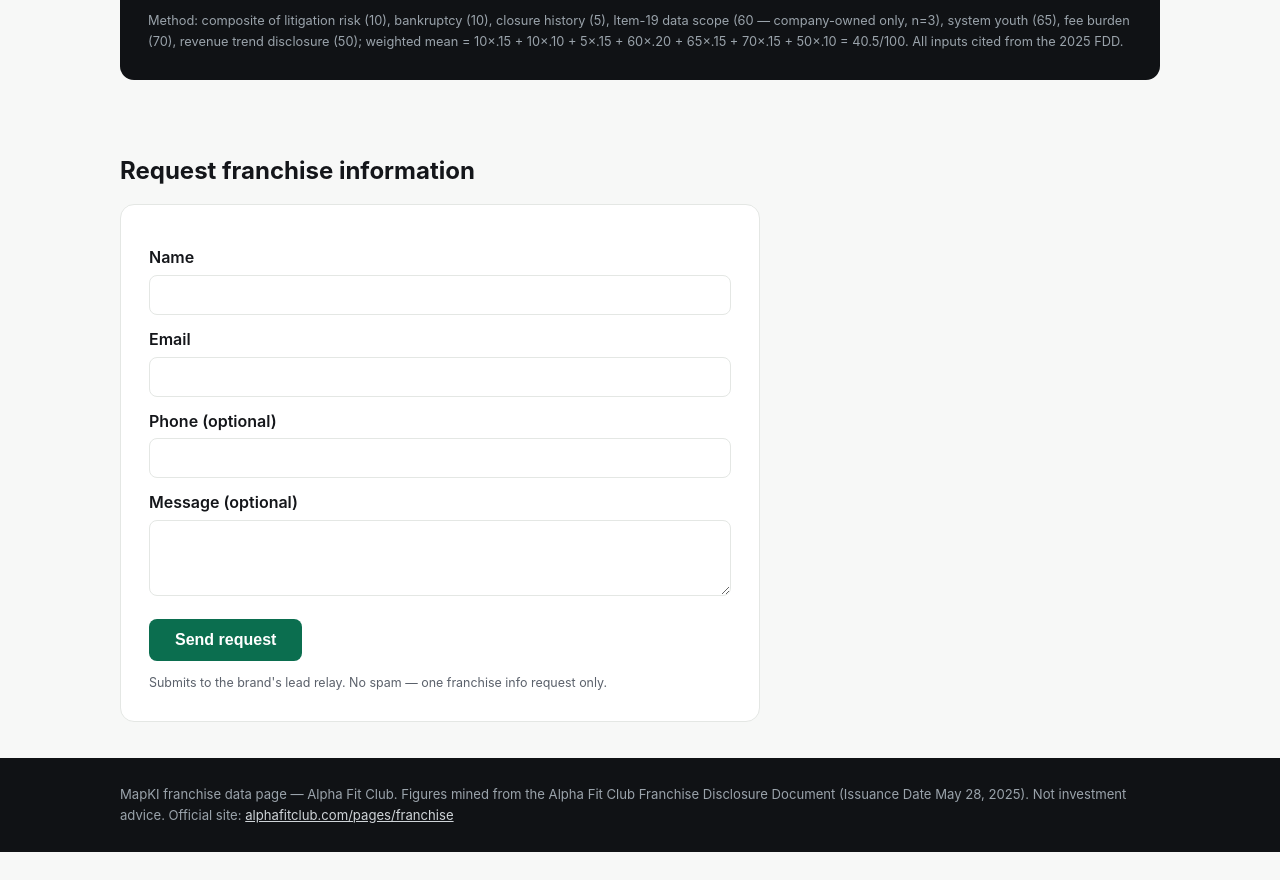
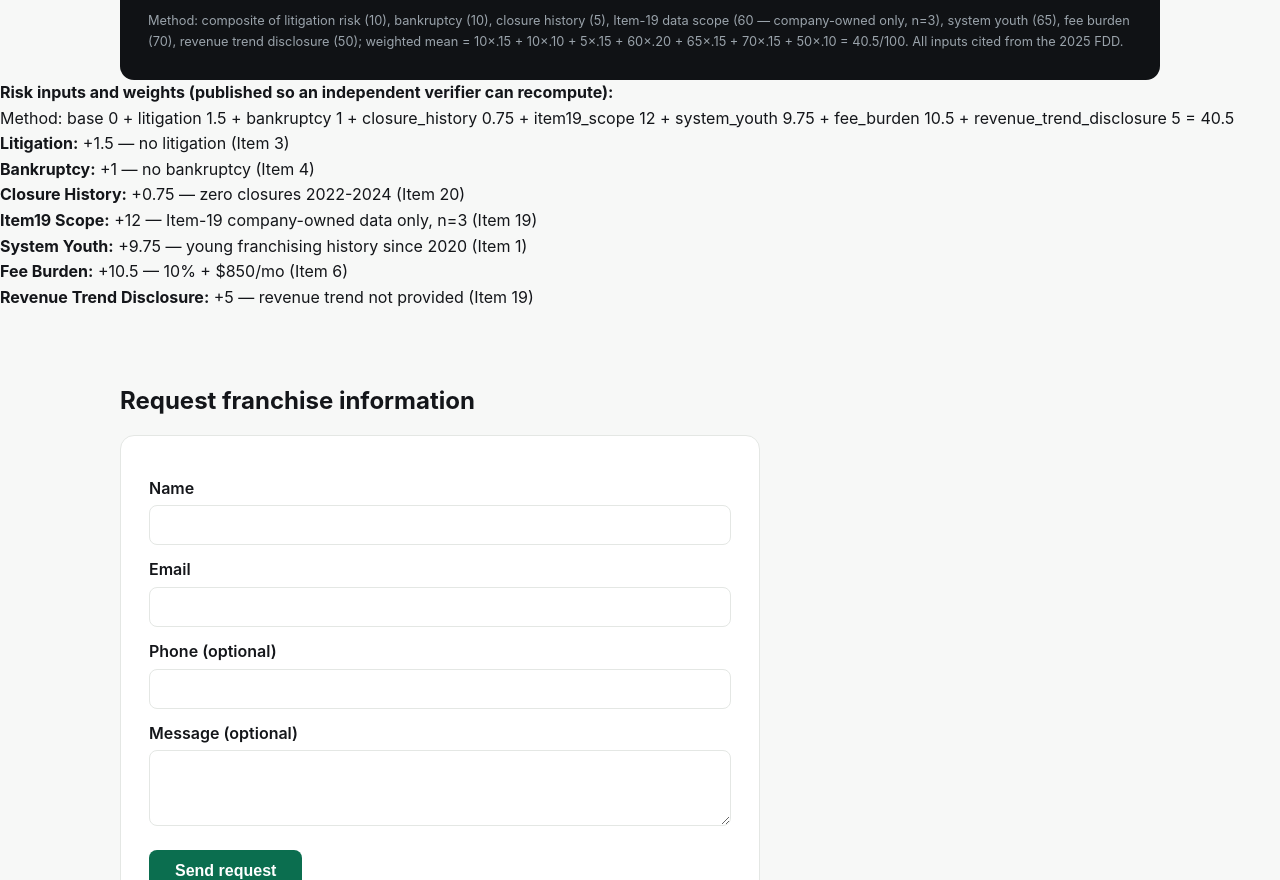
Before and after one commit to bennett-maxwell/alpha-fit-club, a plain HTML site: page index.html in a window 1280 px wide. Shown: the part 1827-2707 px from the top of the page. Before the commit the page ends 2679 px from the top, so only its background shows below. Drawn offline with Linux system fonts and the light colour scheme.

Commit message:
MapKI audit repair 2026-09-15: index.html

```diff
--- a/index.html
+++ b/index.html
@@ -106,6 +106,17 @@
       <p class="cite">Method: composite of litigation risk (10), bankruptcy (10), closure history (5), Item-19 data scope (60 — company-owned only, n=3), system youth (65), fee burden (70), revenue trend disclosure (50); weighted mean = 10×.15 + 10×.10 + 5×.15 + 60×.20 + 65×.15 + 70×.15 + 50×.10 = 40.5/100. All inputs cited from the 2025 FDD.</p>
     </div>
   </div>
+<p><strong>Risk inputs and weights (published so an independent verifier can recompute):</strong></p>
+<p>Method: base 0 + litigation 1.5 + bankruptcy 1 + closure_history 0.75 + item19_scope 12 + system_youth 9.75 + fee_burden 10.5 + revenue_trend_disclosure 5 = 40.5</p>
+<ul>
+<li><strong>Litigation:</strong> +1.5 — no litigation (Item 3)</li>
+<li><strong>Bankruptcy:</strong> +1 — no bankruptcy (Item 4)</li>
+<li><strong>Closure History:</strong> +0.75 — zero closures 2022-2024 (Item 20)</li>
+<li><strong>Item19 Scope:</strong> +12 — Item-19 company-owned data only, n=3 (Item 19)</li>
+<li><strong>System Youth:</strong> +9.75 — young franchising history since 2020 (Item 1)</li>
+<li><strong>Fee Burden:</strong> +10.5 — 10% + $850/mo (Item 6)</li>
+<li><strong>Revenue Trend Disclosure:</strong> +5 — revenue trend not provided (Item 19)</li>
+</ul>
 </section>
 
 <section>
```
